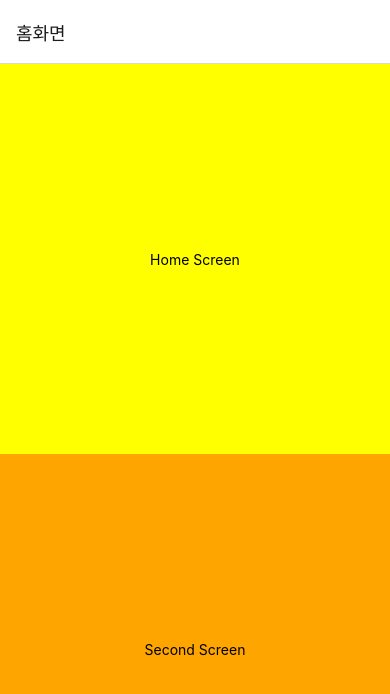
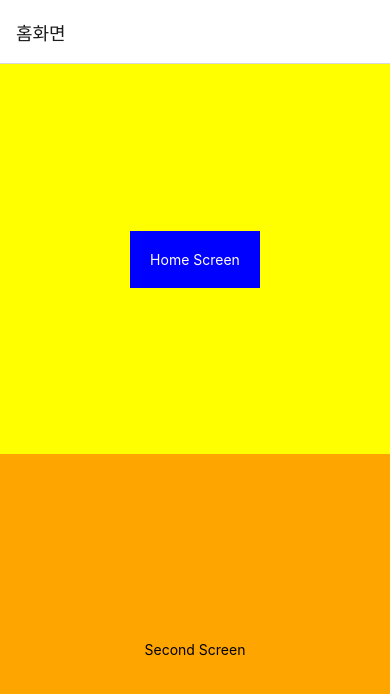
Before and after one commit to lyg0114/foodDeliveryApp, a React Native app: screen / in a window 390 px wide. Shown: the top 694 px of the page. Built offline with nearby package versions, Linux system fonts and the light colour scheme.

Commit message:
change btn style

```diff
--- a/App.tsx
+++ b/App.tsx
@@ -8,7 +8,7 @@ import {
   Text,
   TouchableHighlight,
   View,
-  Pressable,
+  Pressable
 } from "react-native";
 import { useCallback } from "react";
 
@@ -28,8 +28,11 @@ function HomeScreen({ navigation }: HomeScreenProps) {
   return (
     <>
       <View style={{ flex: 2, backgroundColor: "yellow", alignItems: "center", justifyContent: "center" }}>
-        <Pressable onPress={onClick}>
-          <Text>Home Screen</Text>
+        <Pressable onPress={onClick} style={{
+          padding: 20,
+          backgroundColor: "blue"
+        }}>
+          <Text style={{ color: "white" }}>Home Screen</Text>
         </Pressable>
       </View>
       <View style={{ flex: 2, backgroundColor: "orange", alignItems: "center", justifyContent: "center" }}>
```
